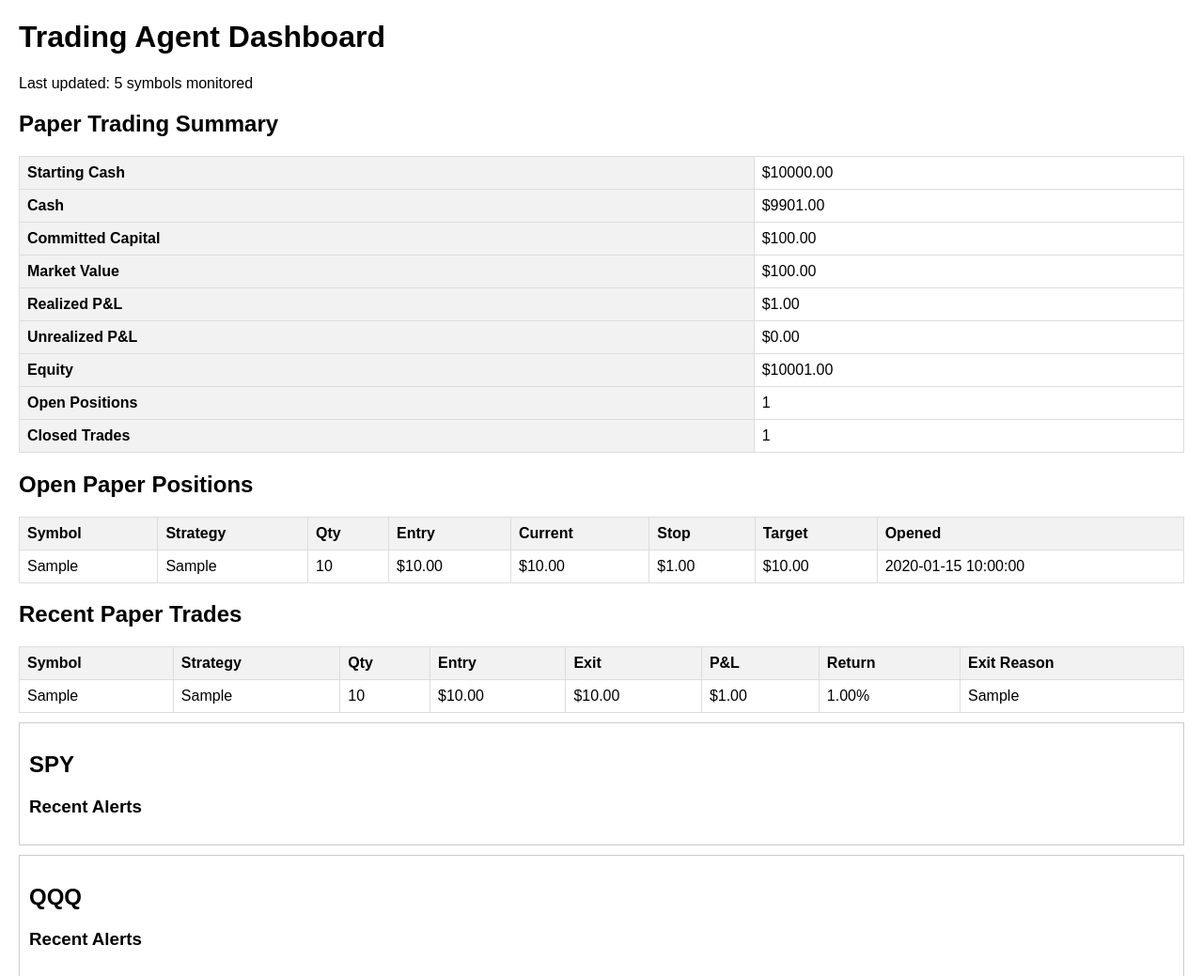
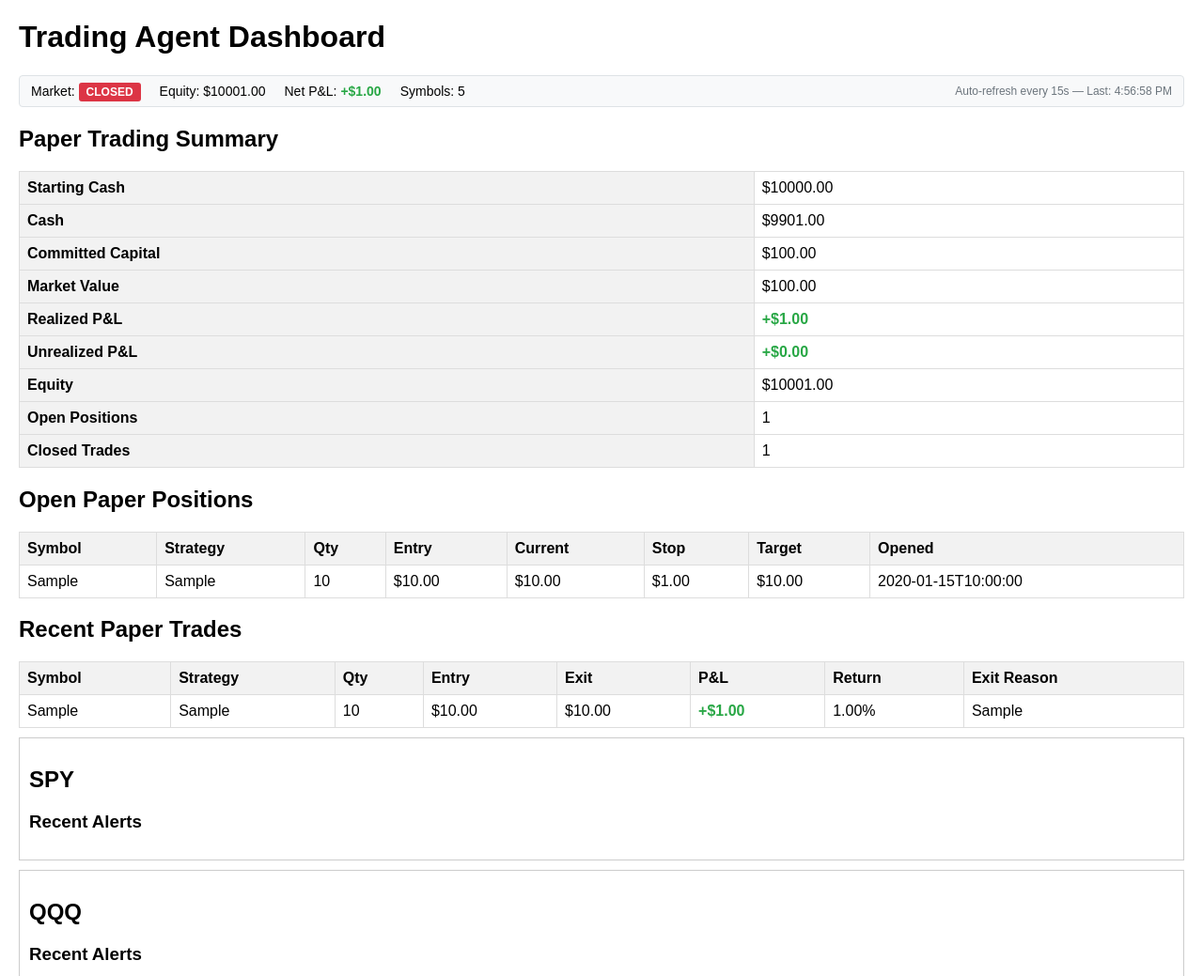
Before and after one commit to Osva2023/trading_option_agent, a Flask app: page / in a window 1280 px wide. Shown: the top 1039 px of the page at 94% size. Run offline with Flask 3, Linux system fonts and the light colour scheme; tables that the repository leaves empty hold one stand-in row (values such as "Sample post").

Commit message:
feat: add live JS polling to dashboard (15s auto-refresh)

```diff
--- a/web/templates/dashboard.html
+++ b/web/templates/dashboard.html
@@ -9,26 +9,42 @@
         table { border-collapse: collapse; width: 100%; }
         th, td { border: 1px solid #ddd; padding: 8px; text-align: left; }
         th { background-color: #f2f2f2; }
+        #status-bar { background: #f8f9fa; border: 1px solid #dee2e6; padding: 8px 12px; margin-bottom: 15px; border-radius: 4px; display: flex; gap: 20px; align-items: center; font-size: 14px; flex-wrap: wrap; }
+        .badge { padding: 3px 8px; border-radius: 3px; font-weight: bold; color: #fff; font-size: 12px; }
+        .badge-green { background: #28a745; }
+        .badge-red { background: #dc3545; }
+        .badge-orange { background: #fd7e14; }
+        .badge-gray { background: #6c757d; }
+        #refresh-indicator { margin-left: auto; color: #6c757d; font-size: 12px; }
+        .pnl-positive { color: #28a745; font-weight: bold; }
+        .pnl-negative { color: #dc3545; font-weight: bold; }
     </style>
 </head>
 <body>
     <h1>Trading Agent Dashboard</h1>
-    <p>Last updated: {{ data.keys() | list | length }} symbols monitored</p>
+    <div id="status-bar">
+        <span>Market: <span id="market-badge" class="badge badge-gray">loading...</span></span>
+        <span>Equity: $<span id="equity-val">—</span></span>
+        <span>Net P&amp;L: <span id="pnl-val">—</span></span>
+        <span>Symbols: {{ data.keys() | list | length }}</span>
+        <span id="refresh-indicator">Auto-refresh every 15s &mdash; Last: <span id="last-refreshed">—</span></span>
+    </div>
 
     <h2>Paper Trading Summary</h2>
     <table>
         <tr><th>Starting Cash</th><td>${{ "%.2f"|format(paper_summary.starting_cash) }}</td></tr>
-        <tr><th>Cash</th><td>${{ "%.2f"|format(paper_summary.cash) }}</td></tr>
-        <tr><th>Committed Capital</th><td>${{ "%.2f"|format(paper_summary.committed_capital) }}</td></tr>
-        <tr><th>Market Value</th><td>${{ "%.2f"|format(paper_summary.market_value) }}</td></tr>
-        <tr><th>Realized P&amp;L</th><td>${{ "%.2f"|format(paper_summary.realized_pnl) }}</td></tr>
-        <tr><th>Unrealized P&amp;L</th><td>${{ "%.2f"|format(paper_summary.unrealized_pnl) }}</td></tr>
-        <tr><th>Equity</th><td>${{ "%.2f"|format(paper_summary.equity) }}</td></tr>
-        <tr><th>Open Positions</th><td>{{ paper_summary.open_positions }}</td></tr>
-        <tr><th>Closed Trades</th><td>{{ paper_summary.closed_trades }}</td></tr>
+        <tr><th>Cash</th><td id="td-cash">${{ "%.2f"|format(paper_summary.cash) }}</td></tr>
+        <tr><th>Committed Capital</th><td id="td-committed">${{ "%.2f"|format(paper_summary.committed_capital) }}</td></tr>
+        <tr><th>Market Value</th><td id="td-market-value">${{ "%.2f"|format(paper_summary.market_value) }}</td></tr>
+        <tr><th>Realized P&amp;L</th><td id="td-realized-pnl">${{ "%.2f"|format(paper_summary.realized_pnl) }}</td></tr>
+        <tr><th>Unrealized P&amp;L</th><td id="td-unrealized-pnl">${{ "%.2f"|format(paper_summary.unrealized_pnl) }}</td></tr>
+        <tr><th>Equity</th><td id="td-equity">${{ "%.2f"|format(paper_summary.equity) }}</td></tr>
+        <tr><th>Open Positions</th><td id="td-open-positions">{{ paper_summary.open_positions }}</td></tr>
+        <tr><th>Closed Trades</th><td id="td-closed-trades">{{ paper_summary.closed_trades }}</td></tr>
     </table>
 
     <h2>Open Paper Positions</h2>
+    <div id="positions-section">
     {% if paper_positions %}
     <table>
         <tr>
@@ -57,8 +73,10 @@
     {% else %}
     <p>No open paper positions.</p>
     {% endif %}
+    </div>
 
     <h2>Recent Paper Trades</h2>
+    <div id="trades-section">
     {% if paper_trades %}
     <table>
         <tr>
@@ -87,6 +105,7 @@
     {% else %}
     <p>No closed paper trades yet.</p>
     {% endif %}
+    </div>
 
     {% for symbol, info in data.items() %}
     <div class="symbol">
@@ -123,5 +142,96 @@
         {% endfor %}
     </div>
     {% endfor %}
+<script>
+function fmt(n) { return Number(n).toFixed(2); }
+function fmtPnl(n) {
+    var s = (n >= 0 ? '+$' : '-$') + Math.abs(Number(n)).toFixed(2);
+    return '<span class="' + (n >= 0 ? 'pnl-positive' : 'pnl-negative') + '">' + s + '</span>';
+}
+function esc(s) {
+    return String(s).replace(/&/g,'&amp;').replace(/</g,'&lt;').replace(/>/g,'&gt;');
+}
+
+function refreshSummary() {
+    fetch('/api/summary')
+        .then(function(r) { return r.json(); })
+        .then(function(d) {
+            var p = d.paper;
+            document.getElementById('td-cash').textContent = '$' + fmt(p.cash);
+            document.getElementById('td-committed').textContent = '$' + fmt(p.committed_capital);
+            document.getElementById('td-market-value').textContent = '$' + fmt(p.market_value);
+            document.getElementById('td-realized-pnl').innerHTML = fmtPnl(p.realized_pnl);
+            document.getElementById('td-unrealized-pnl').innerHTML = fmtPnl(p.unrealized_pnl);
+            document.getElementById('td-equity').textContent = '$' + fmt(p.equity);
+            document.getElementById('td-open-positions').textContent = p.open_positions;
+            document.getElementById('td-closed-trades').textContent = p.closed_trades;
+            var badge = document.getElementById('market-badge');
+            badge.textContent = d.market_open_now ? 'OPEN' : 'CLOSED';
+            badge.className = 'badge ' + (d.market_open_now ? 'badge-green' : 'badge-red');
+            document.getElementById('equity-val').textContent = fmt(p.equity);
+            var totalPnl = p.realized_pnl + p.unrealized_pnl;
+            var pnlEl = document.getElementById('pnl-val');
+            pnlEl.innerHTML = fmtPnl(totalPnl);
+        })
+        .catch(function() {
+            var badge = document.getElementById('market-badge');
+            badge.textContent = 'ERR';
+            badge.className = 'badge badge-orange';
+        });
+}
+
+function refreshPositions() {
+    fetch('/api/paper-positions')
+        .then(function(r) { return r.json(); })
+        .then(function(positions) {
+            var sec = document.getElementById('positions-section');
+            if (!positions.length) {
+                sec.innerHTML = '<p>No open paper positions.</p>';
+                return;
+            }
+            var rows = positions.map(function(p) {
+                return '<tr><td>' + esc(p.symbol) + '</td><td>' + esc(p.strategy) + '</td><td>' + esc(p.quantity) + '</td>' +
+                    '<td>$' + fmt(p.entry_price) + '</td><td>$' + fmt(p.current_price || p.entry_price) + '</td>' +
+                    '<td>$' + fmt(p.stop_loss || 0) + '</td><td>$' + fmt(p.target_price || 0) + '</td>' +
+                    '<td>' + esc(p.entry_time) + '</td></tr>';
+            }).join('');
+            sec.innerHTML = '<table><tr><th>Symbol</th><th>Strategy</th><th>Qty</th><th>Entry</th>' +
+                '<th>Current</th><th>Stop</th><th>Target</th><th>Opened</th></tr>' + rows + '</table>';
+        })
+        .catch(function() {});
+}
+
+function refreshTrades() {
+    fetch('/api/paper-trades')
+        .then(function(r) { return r.json(); })
+        .then(function(trades) {
+            var sec = document.getElementById('trades-section');
+            if (!trades.length) {
+                sec.innerHTML = '<p>No closed paper trades yet.</p>';
+                return;
+            }
+            var rows = trades.map(function(t) {
+                return '<tr><td>' + esc(t.symbol) + '</td><td>' + esc(t.strategy) + '</td><td>' + esc(t.quantity) + '</td>' +
+                    '<td>$' + fmt(t.entry_price) + '</td><td>$' + fmt(t.exit_price) + '</td>' +
+                    '<td>' + fmtPnl(t.realized_pnl) + '</td>' +
+                    '<td>' + Number(t.realized_pct).toFixed(2) + '%</td>' +
+                    '<td>' + esc(t.exit_reason) + '</td></tr>';
+            }).join('');
+            sec.innerHTML = '<table><tr><th>Symbol</th><th>Strategy</th><th>Qty</th><th>Entry</th>' +
+                '<th>Exit</th><th>P&amp;L</th><th>Return</th><th>Exit Reason</th></tr>' + rows + '</table>';
+        })
+        .catch(function() {});
+}
+
+function refresh() {
+    refreshSummary();
+    refreshPositions();
+    refreshTrades();
+    document.getElementById('last-refreshed').textContent = new Date().toLocaleTimeString();
+}
+
+refresh();
+setInterval(refresh, 15000);
+</script>
 </body>
 </html>
```
